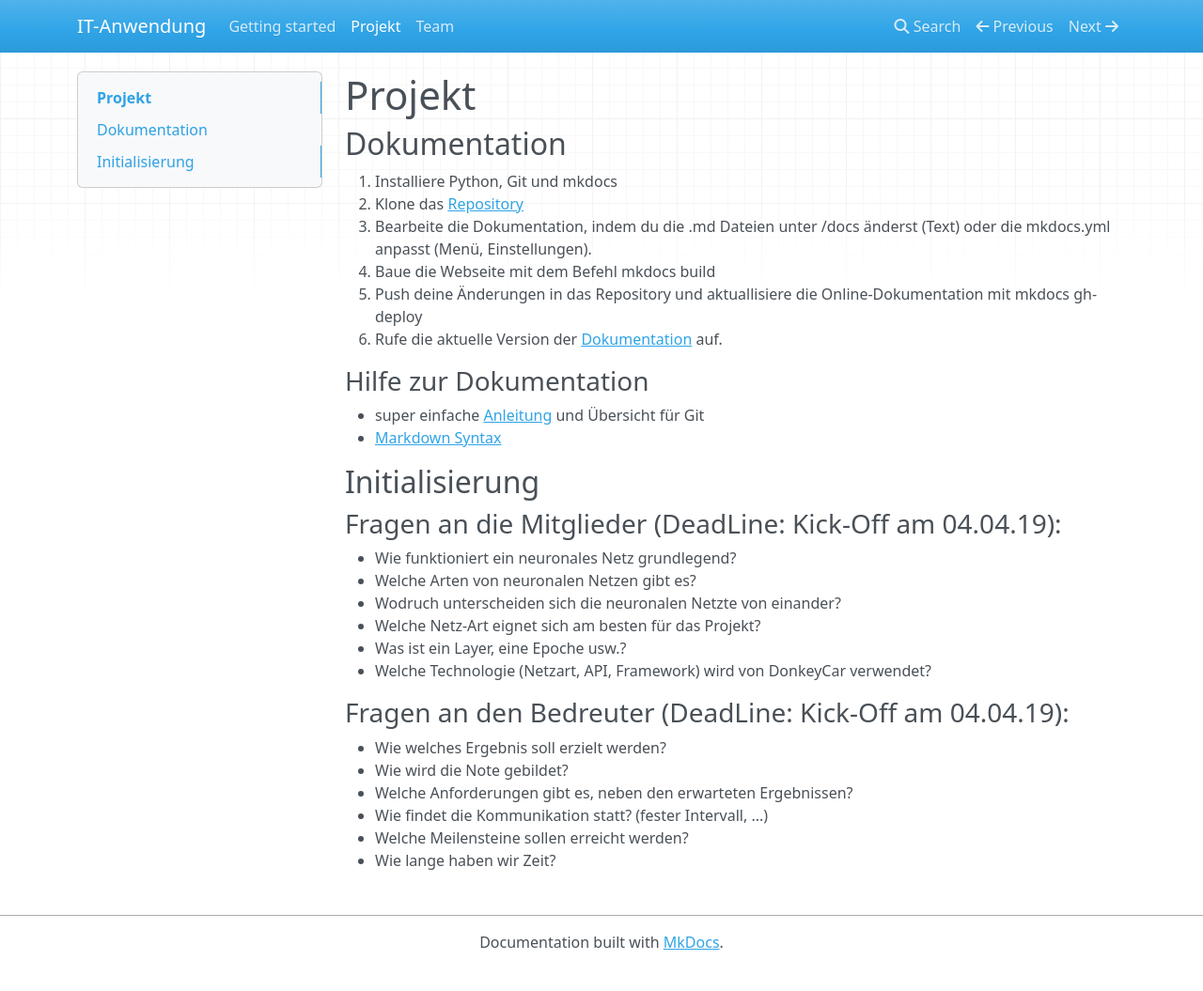
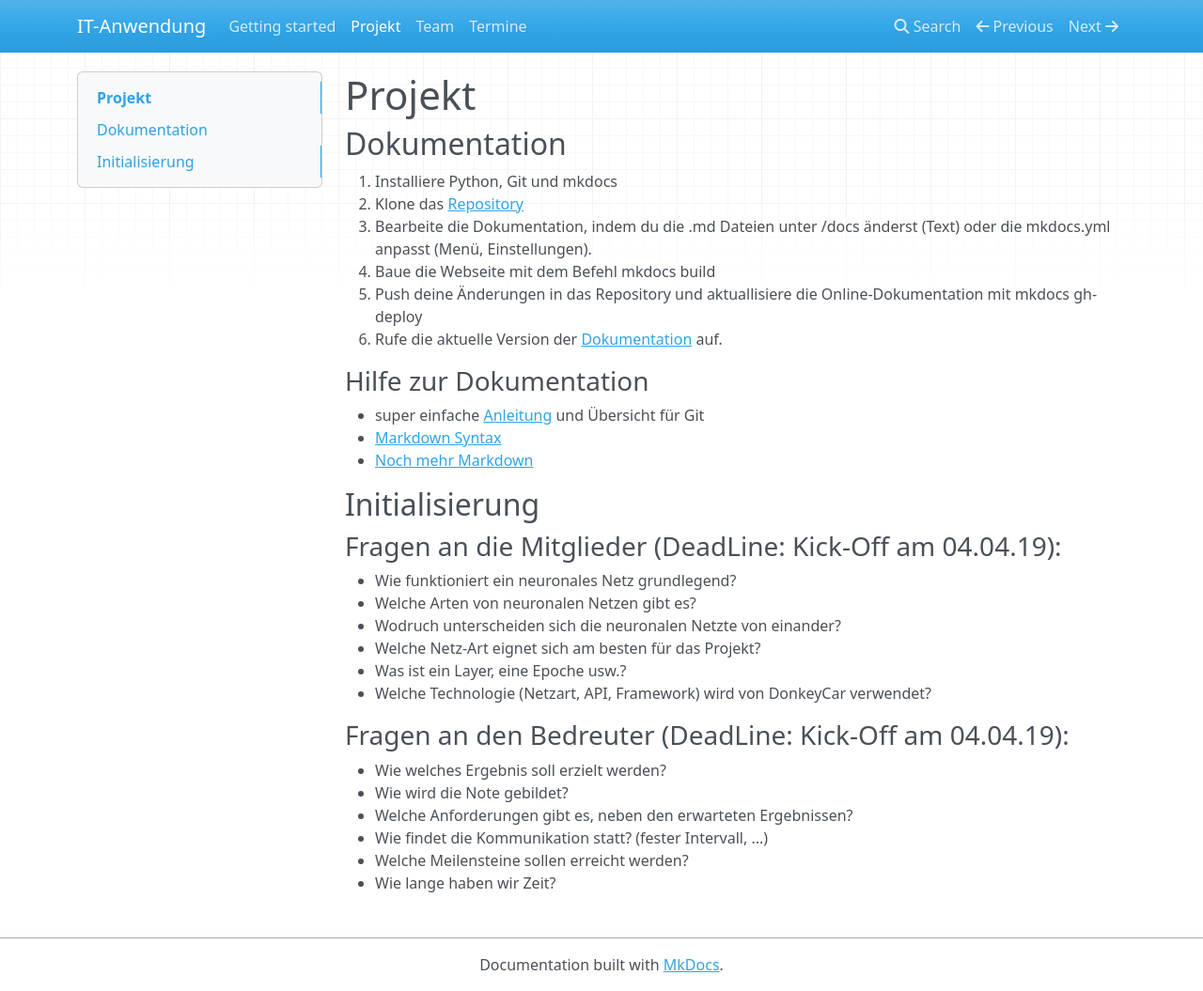
Before and after one commit to bohniti/autonomous_rc_car, an MkDocs documentation site: the page built from docs/project.md, in a window 1280 px wide and 1055 px high. Shown: the whole window at 94% size. Built offline with MkDocs 1.6.1, drawn with Linux system fonts in a browser that asks for light colours; nearby versions of some CDN libraries.

Commit message:
small edits, added termine.md

```diff
--- a/docs/project.md
+++ b/docs/project.md
@@ -11,6 +11,7 @@
 ###Hilfe zur Dokumentation
 * super einfache [Anleitung](https://rogerdudler.github.io/git-guide/index.de.html) und Übersicht für Git
 * [Markdown Syntax](Markdown Syntax)
+* [Noch mehr Markdown](https://support.squarespace.com/hc/de/articles/206543587-Markdown-Spickzettel)
 
 ##Initialisierung
 
--- a/mkdocs.yml
+++ b/mkdocs.yml
@@ -3,3 +3,4 @@ nav:
 - Getting started: 'index.md'
 - Projekt: 'project.md'
 - Team: 'about.md'
+- Termine: 'termine.md'
```
Also changed, not shown: docs/termine.md (added, +3 -0 lines).
